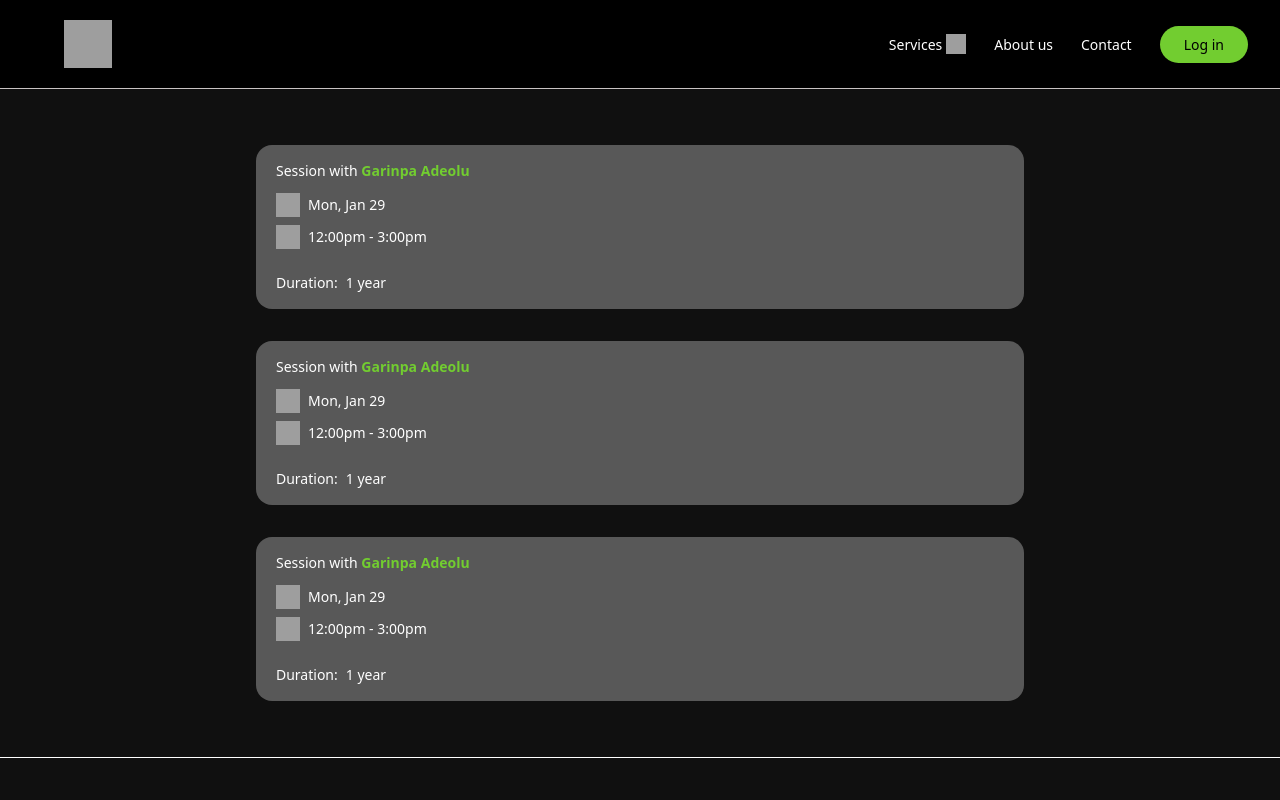
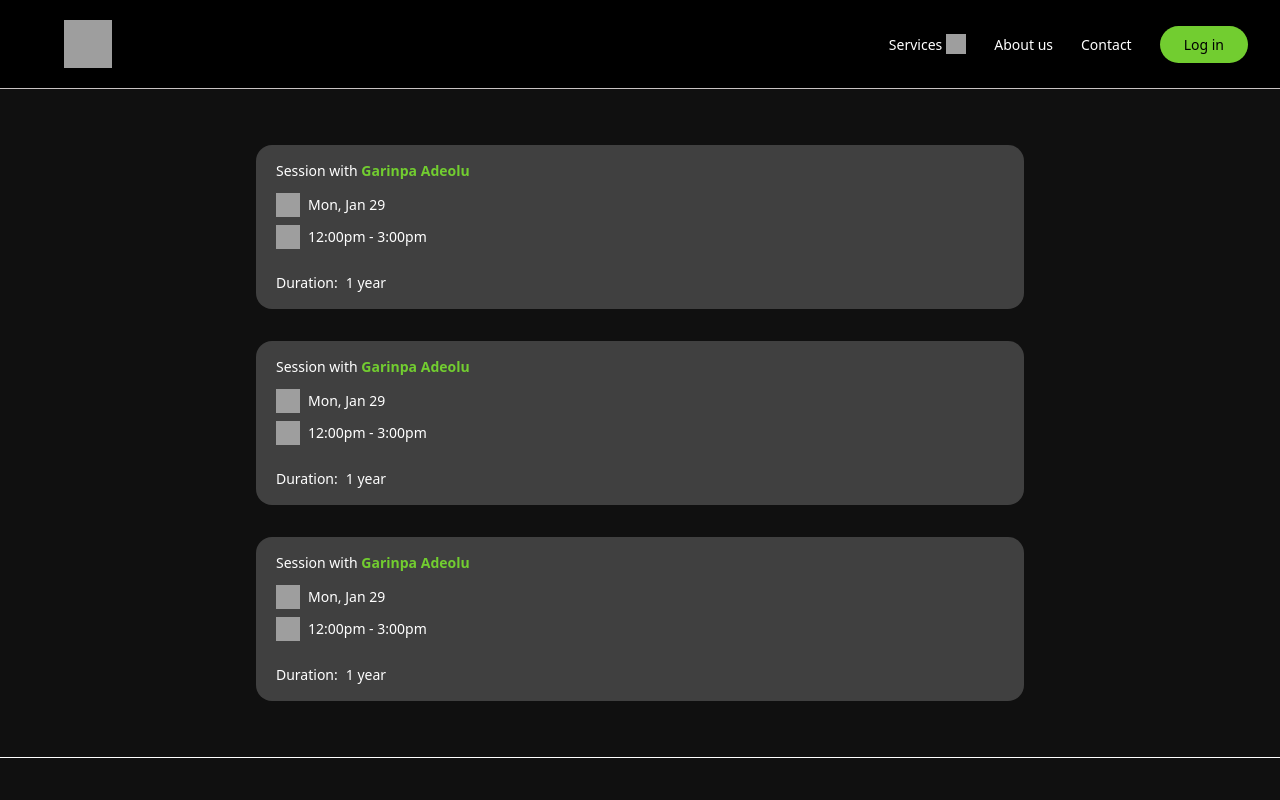
Before and after one commit to somkenemuscle/FFG-Frontend, a Next.js app: page /profile/booking-history in a window 1280 px wide. Shown: the top 800 px of the page. Built offline with nearby package versions, Linux system fonts and the light colour scheme; grey boxes are pictures that could not be loaded.

Commit message:
booking-history/page.tsx updated

```diff
--- a/app/profile/booking-history/page.tsx
+++ b/app/profile/booking-history/page.tsx
@@ -8,7 +8,7 @@ export default function
             <div className='flex flex-col md:gap-8 gap-5 max-w-3xl mx-auto'>
 
 
-                <div className='py-4 rounded-2xl md:text-md text-sm bg-white/30 px-5'>
+                <div className='py-4 rounded-2xl md:text-md text-sm bg-white/20 px-5'>
                     <h5 className=' pb-3'>Session with <span className='text-[#72cd30] font-semibold'>Garinpa Adeolu</span></h5>
                     <div className='flex flex-col justify-center gap-2'>
                         <div className='flex flex-row items-center gap-2'>
@@ -36,7 +36,7 @@ export default function
                 </div>
 
 
-                <div className='py-4 rounded-2xl md:text-md text-sm bg-white/30 px-5'>
+                <div className='py-4 rounded-2xl md:text-md text-sm bg-white/20 px-5'>
                     <h5 className='text-md pb-3'>Session with <span className='text-[#72cd30] font-semibold'>Garinpa Adeolu</span></h5>
                     <div className='flex flex-col justify-center gap-2'>
                         <div className='flex flex-row items-center gap-2'>
@@ -64,7 +64,7 @@ export default function
                 </div>
 
 
-                 <div className='py-4 rounded-2xl md:text-md text-sm bg-white/30 px-5'>
+                 <div className='py-4 rounded-2xl md:text-md text-sm bg-white/20 px-5'>
                     <h5 className='text-md pb-3'>Session with <span className='text-[#72cd30] font-semibold'>Garinpa Adeolu</span></h5>
                     <div className='flex flex-col justify-center gap-2'>
                         <div className='flex flex-row items-center gap-2'>
```
